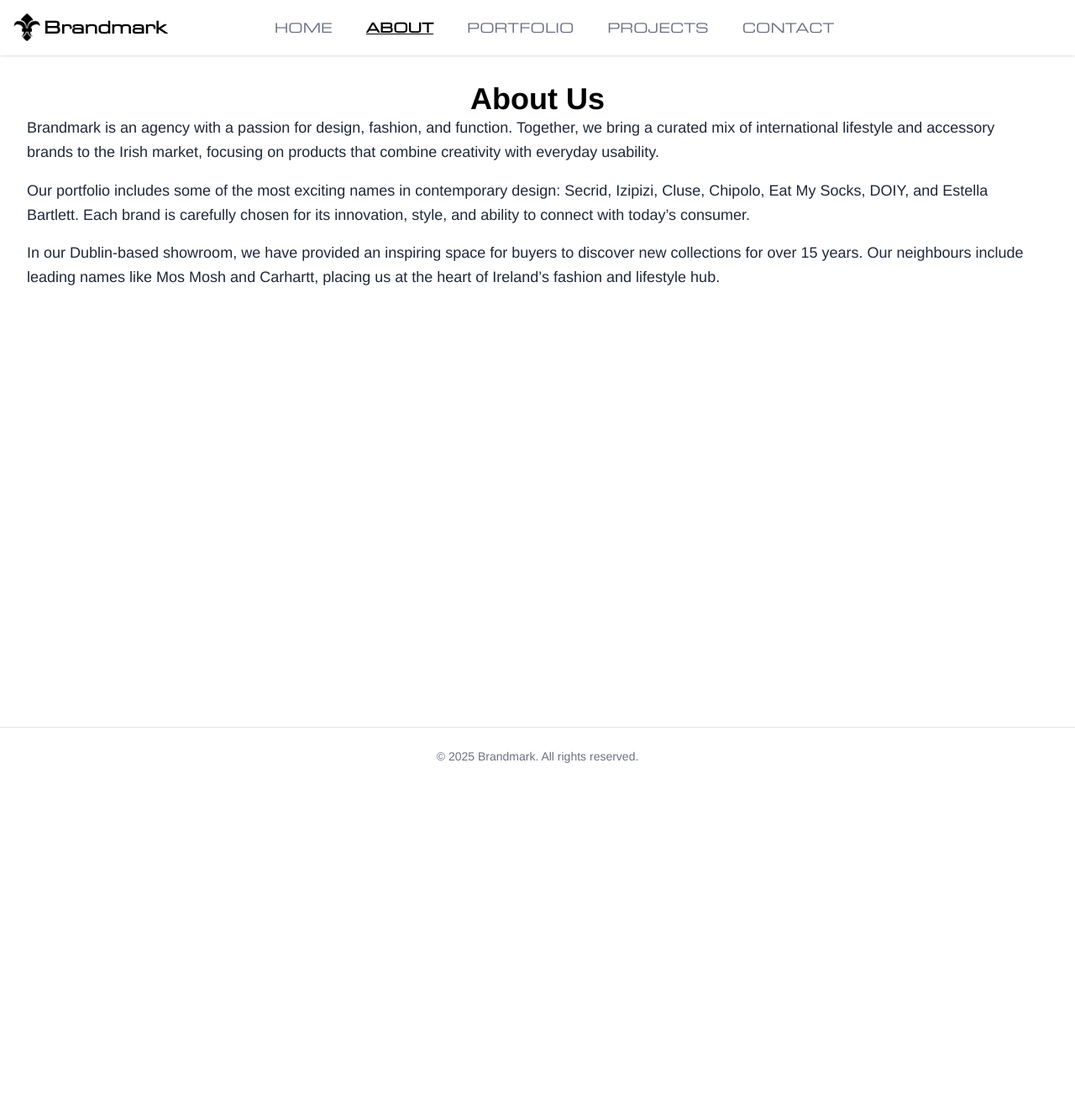
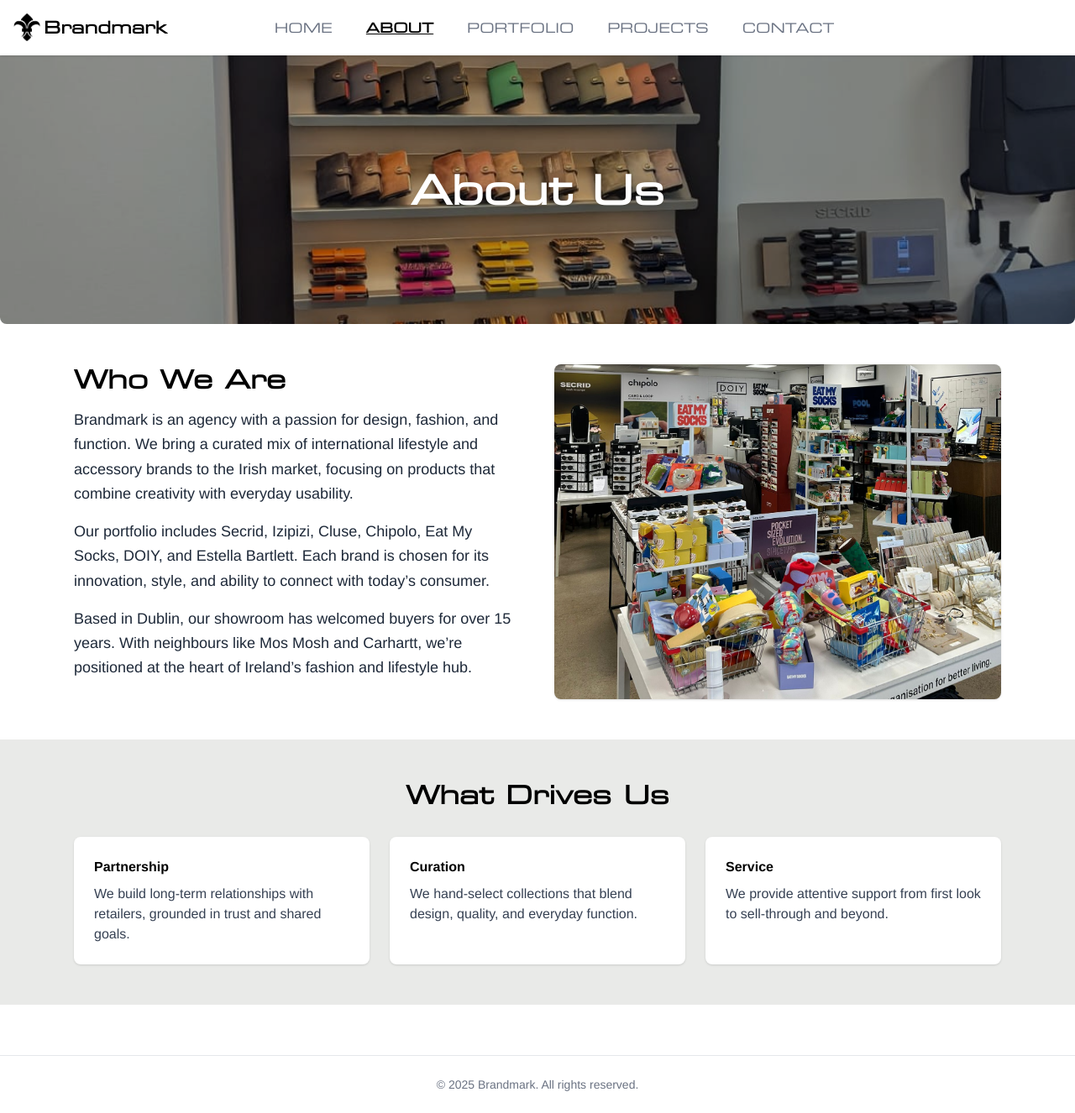
Before and after one commit to maevecrossan/brandmark-app, a Next.js app in the folder brandmark-app/: page /about in a window 1280 px wide. Shown: the whole page at 84% size. Before the commit the page ends 935 px from the top, so only its background shows below. Built offline with nearby package versions, Linux system fonts and the light colour scheme.

Commit message:
Populate about page.

```diff
--- a/brandmark-app/src/app/about/page.js
+++ b/brandmark-app/src/app/about/page.js
@@ -1,16 +1,73 @@
+import Image from "next/image";
+
 export default function About() {
 	return (
-    <div className="font-sans grid place-items-center min-h-full p-8">
-      <h1 className="text-4xl font-bold">About Us</h1>
-      <p className="text-base md:text-lg leading-relaxed text-gray-800 mb-4 mr-6">
-        Brandmark is an agency with a passion for design, fashion, and function. Together, we bring a curated mix of international lifestyle and accessory brands to the Irish market, focusing on products that combine creativity with everyday usability.
+		<div className="w-full">
+			{/* Hero */}
+			<section className="relative w-full h-56 md:h-72 lg:h-80 overflow-hidden rounded-b-lg">
+				<Image
+					src="/images/brandmark/showroom-1.jpg"
+					alt="Brandmark showroom"
+					fill
+					priority
+					sizes="100vw"
+					className="object-cover"
+				/>
+				<div className="absolute inset-0 bg-black/30" />
+				<div className="absolute inset-0 flex items-center justify-center">
+					<h1 className="font-eurostile-extended text-white text-3xl md:text-5xl font-bold drop-shadow">About Us</h1>
+				</div>
+			</section>
+
+			{/* Intro */}
+			<section className="max-w-6xl mx-auto px-6 py-12">
+				<div className="grid grid-cols-1 md:grid-cols-2 gap-10 items-start">
+					<div>
+						<h2 className="font-eurostile-extended text-2xl md:text-3xl font-bold mb-4">Who We Are</h2>
+						<p className="text-base md:text-lg leading-relaxed text-gray-800 mb-4">
+							Brandmark is an agency with a passion for design, fashion, and function. We bring a curated mix of international lifestyle and accessory brands to the Irish market, focusing on products that combine creativity with everyday usability.
 						</p>
-      <p className="text-base md:text-lg leading-relaxed text-gray-800 mb-4 mr-6">
-        Our portfolio includes some of the most exciting names in contemporary design: Secrid, Izipizi, Cluse, Chipolo, Eat My Socks, DOIY, and Estella Bartlett. Each brand is carefully chosen for its innovation, style, and ability to connect with today’s consumer.
+						<p className="text-base md:text-lg leading-relaxed text-gray-800 mb-4">
+							Our portfolio includes Secrid, Izipizi, Cluse, Chipolo, Eat My Socks, DOIY, and Estella Bartlett. Each brand is chosen for its innovation, style, and ability to connect with today’s consumer.
 						</p>
-      <p className="text-base md:text-lg leading-relaxed text-gray-800 mb-4 mr-6">
-        In our Dublin-based showroom, we have provided an inspiring space for buyers to discover new collections for over 15 years. Our neighbours include leading names like Mos Mosh and Carhartt, placing us at the heart of Ireland’s fashion and lifestyle hub.
+						<p className="text-base md:text-lg leading-relaxed text-gray-800">
+							Based in Dublin, our showroom has welcomed buyers for over 15 years. With neighbours like Mos Mosh and Carhartt, we’re positioned at the heart of Ireland’s fashion and lifestyle hub.
 						</p>
+					</div>
+					<div>
+						<div className="relative w-full aspect-[4/3] rounded-lg overflow-hidden shadow">
+							<Image
+								src="/images/brandmark/showroom-2.jpg"
+								alt="Showroom interior"
+								fill
+								sizes="(min-width: 768px) 50vw, 100vw"
+								className="object-cover object-bottom"
+							/>
+						</div>
+					</div>
+				</div>
+			</section>
+
+			{/* Values */}
+			<section className="bg-mist/70">
+				<div className="max-w-6xl mx-auto px-6 py-12">
+					<h3 className="font-eurostile-extended text-2xl md:text-3xl font-bold text-center mb-8">What Drives Us</h3>
+					<div className="grid grid-cols-1 md:grid-cols-3 gap-6">
+						<div className="rounded-lg bg-white p-6 shadow">
+							<h4 className="font-semibold mb-2">Partnership</h4>
+							<p className="text-gray-700">We build long‑term relationships with retailers, grounded in trust and shared goals.</p>
+						</div>
+						<div className="rounded-lg bg-white p-6 shadow">
+							<h4 className="font-semibold mb-2">Curation</h4>
+							<p className="text-gray-700">We hand‑select collections that blend design, quality, and everyday function.</p>
+						</div>
+						<div className="rounded-lg bg-white p-6 shadow">
+							<h4 className="font-semibold mb-2">Service</h4>
+							<p className="text-gray-700">We provide attentive support from first look to sell‑through and beyond.</p>
+						</div>
+					</div>
+				</div>
+			</section>
 		</div>
 	);
 }
```
Lines whose indentation alone changed are shown as unchanged.
